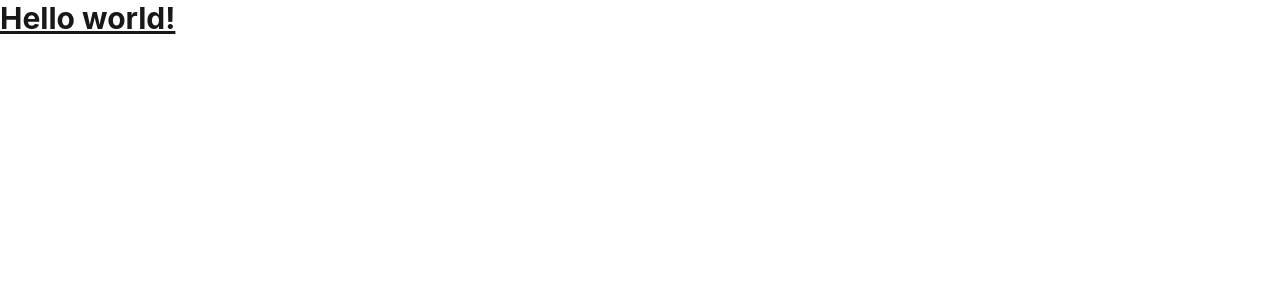
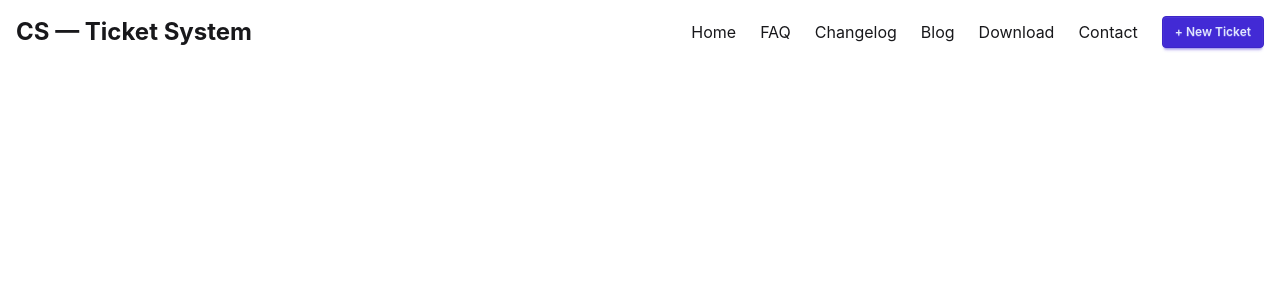
Before and after one commit to freelancernaim128992/customer-support-zone, a React (Vite) app: page / in a window 1280 px wide. Shown: the top 300 px of the page. Built offline with nearby package versions, Linux system fonts and the light colour scheme.

Commit message:
adding navbar

```diff
--- a/src/App.jsx
+++ b/src/App.jsx
@@ -2,14 +2,13 @@ import { useState } from 'react'
 import reactLogo from './assets/react.svg'
 import viteLogo from '/vite.svg'
 import './App.css'
+import Navbar from './components/Navbar/Navbar'
 
 function App() {
   const [count, setCount] = useState(0)
 
   return (
-    <h1 class="text-3xl font-bold underline">
-    Hello world!
-  </h1>
+    <Navbar></Navbar>
   )
 }
 
--- /dev/null
+++ b/src/components/Navbar/Navbar.jsx
@@ -0,0 +1,33 @@
+import { toast } from 'react-toastify'
+
+const Navbar = () => {
+  const handleNewTicket = () => {
+    toast.info("New Ticket feature coming soon!")
+  }
+
+  return (
+    <nav className="bg-base-100">
+      <div className="container mx-auto px-4">
+        <div className="flex justify-between items-center h-16">
+          <div className="text-2xl font-bold">
+            CS — Ticket System
+          </div>
+
+          <div className="hidden md:flex items-center space-x-6">
+            <a href="#" className="hover:text-primary">Home</a>
+            <a href="#" className="hover:text-primary">FAQ</a>
+            <a href="#" className="hover:text-primary">Changelog</a>
+            <a href="#" className="hover:text-primary">Blog</a>
+            <a href="#" className="hover:text-primary">Download</a>
+            <a href="#" className="hover:text-primary">Contact</a>
+            <button onClick={handleNewTicket} className="btn btn-primary btn-sm">
+              + New Ticket
+            </button>
+          </div>
+        </div>
+      </div>
+    </nav>
+  )
+}
+
+export default Navbar
```
